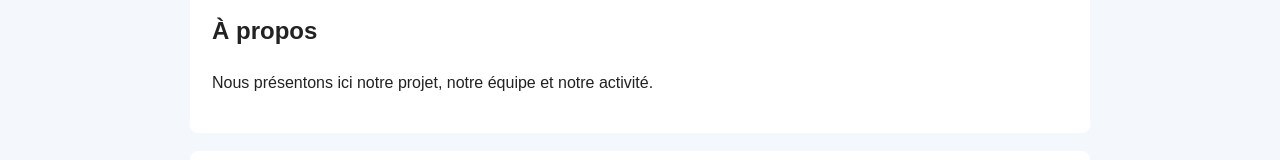
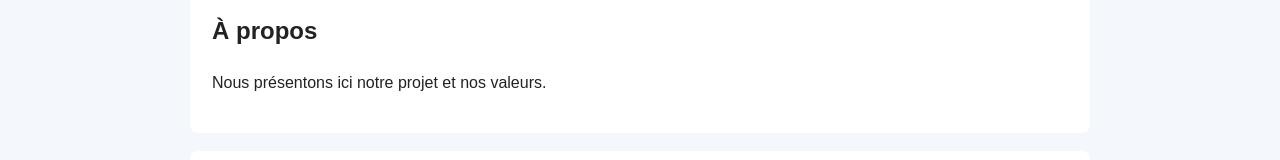
Before and after one commit to annenyanith-rgb/MonSiteWeb, a plain HTML site: page index.html in a window 1280 px wide. Shown: the part 230-390 px from the top of the page. Drawn offline with Linux system fonts and the light colour scheme.

Commit message:
feat: modifier la phrase de présentation (branche a)

```diff
--- a/index.html
+++ b/index.html
@@ -18,7 +18,7 @@
   <main>
     <section id="apropos">
       <h2>À propos</h2>
-      <p>Nous présentons ici notre projet, notre équipe et notre activité.</p>
+      <p>Nous présentons ici notre projet et nos valeurs.</p>
     </section>
     <section id="services">
       <h2>Nos services</h2>
```
